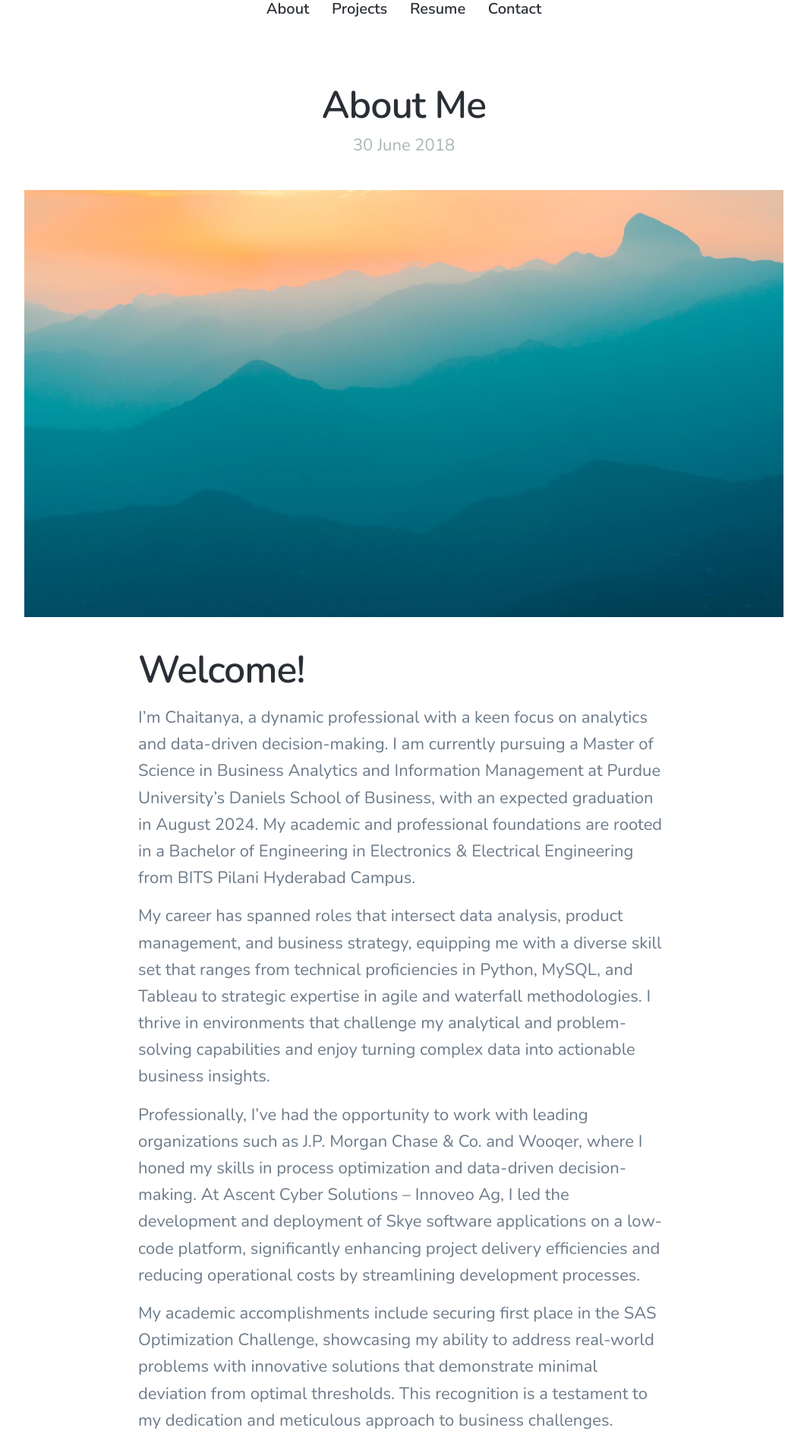
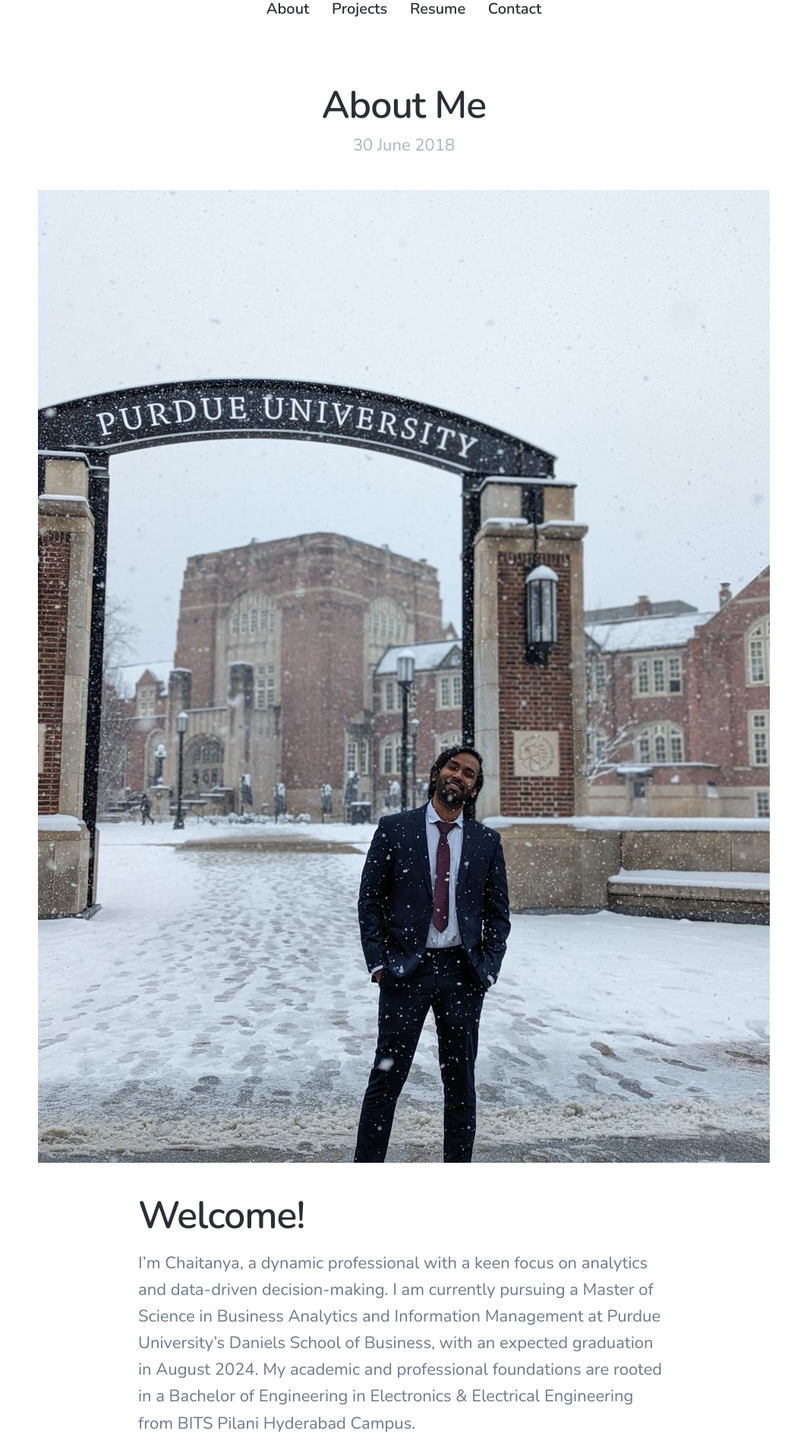
Before and after one commit to csanaboi/csanaboi.github.io, a Jekyll site: the page built from _posts/2018-06-30-demo-post.md, in a window 1280 px wide. Shown: the part 410-2318 px from the top of the page at 76% size, without its empty margins (108-1171 px from the left). Built offline with Jekyll 4.4.1, drawn with Linux system fonts in a browser that asks for light colours; nearby versions of some CDN libraries.

Commit message:
Update 2018-06-30-demo-post.md

```diff
--- a/_posts/2018-06-30-demo-post.md
+++ b/_posts/2018-06-30-demo-post.md
@@ -4,7 +4,7 @@
 excerpt: Analytical and detail-oriented Business Analyst with over five years of experience enhancing business operations, optimizing project delivery, and driving revenue growth through data-driven strategies and solutions. Proven track record in managing complex projects and translating business needs into actionable insights.
 ---
 
-![](/images/demo/demo-landscape.jpg)
+![](/images/Background.jpg)
 
 ## Welcome!
 
```
